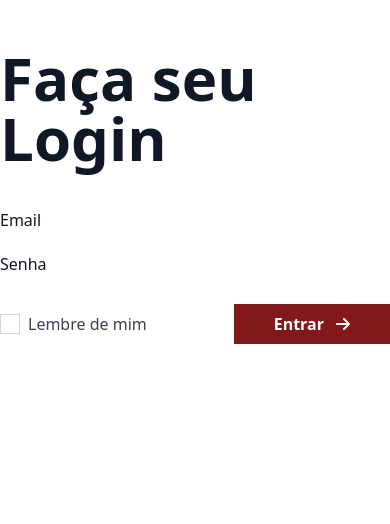
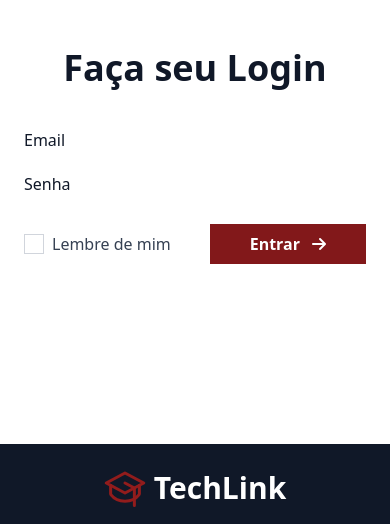
Before and after one commit to la-bourgeoisie/TechLink, a Django app: template accounts/templates/accounts/login.html in a window 390 px wide. Shown: the part 97-621 px from the top of the page. Run offline with Django 3.2, Linux system fonts and the light colour scheme; the template is opened without the code that fills it, so the values that code supplies are empty.

Commit message:
fix corrigindo responsividade tela de login

```diff
--- a/accounts/templates/accounts/login.html
+++ b/accounts/templates/accounts/login.html
@@ -12,8 +12,8 @@
 
 
 {% block content %}
-<div class="container w-full flex items-center flex-col mt-12 mb-40">
-    <h2 class="text-6xl text-gray-900 font-semibold mb-10">Faça seu Login</h2>
+<div class="container w-full flex items-center flex-col mt-12 px-6 lg:px-0 mb-40">
+    <h2 class="text-4xl lg:text-6xl text-gray-900 font-semibold mb-10">Faça seu Login</h2>
 
     <form method="post" class="w-full max-w-3xl">
       {% csrf_token %}
```
